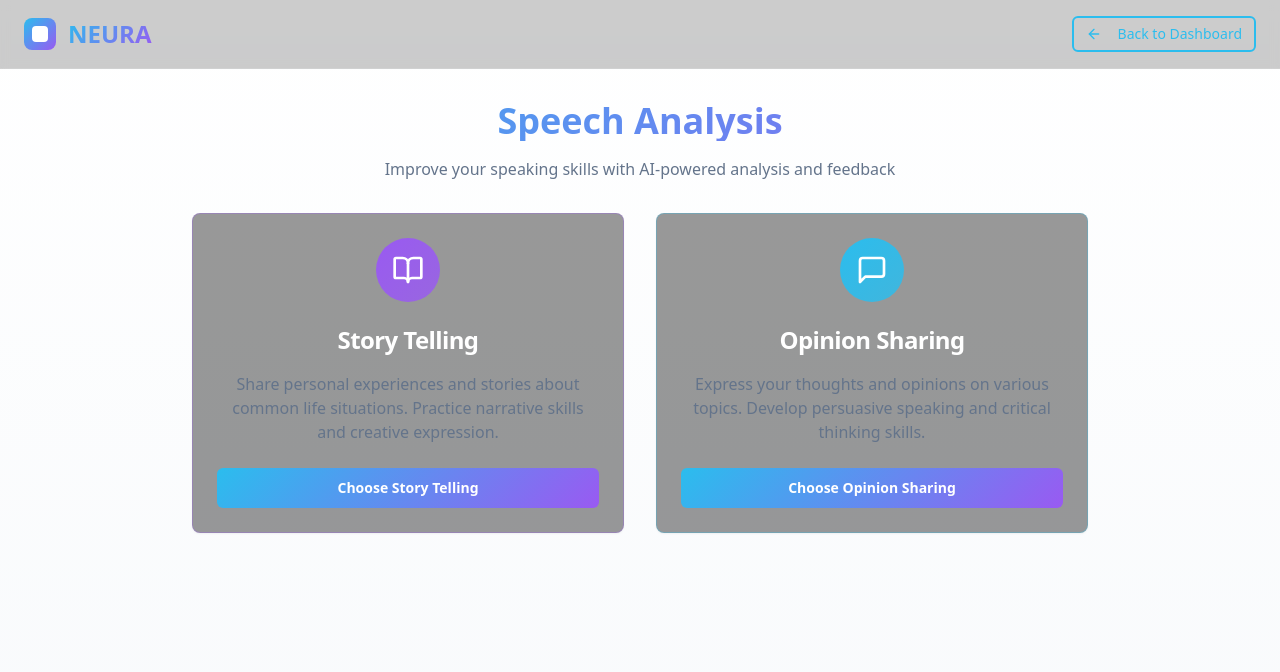
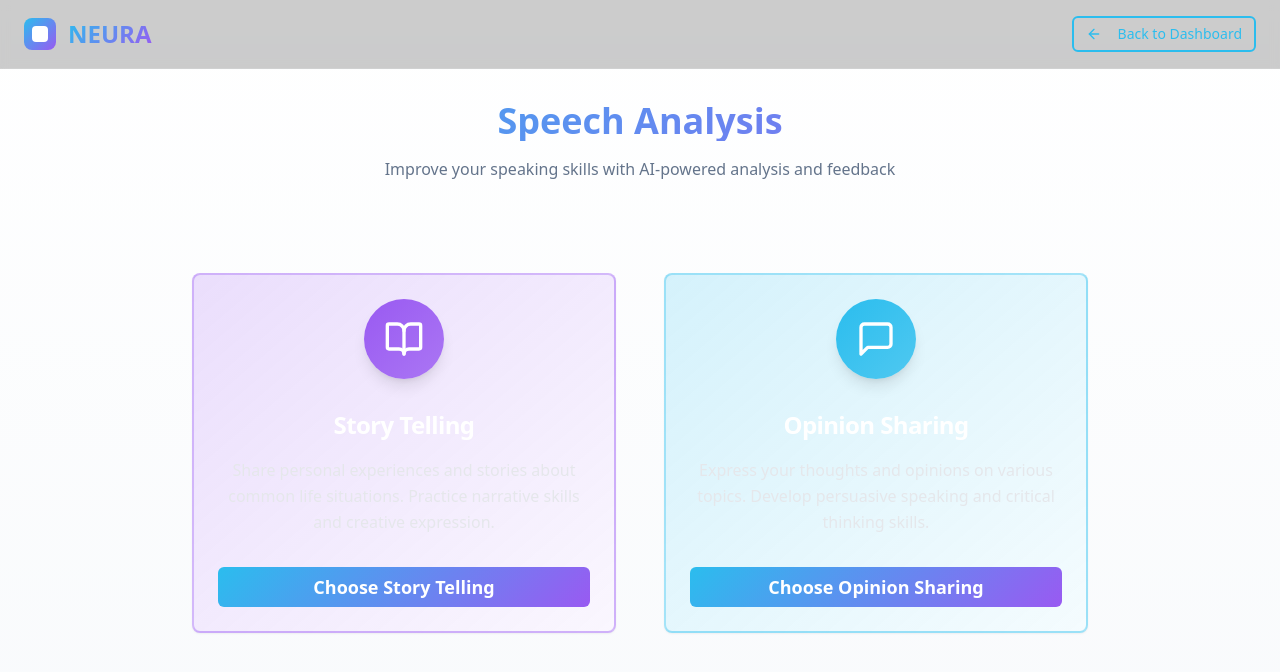
Before and after one commit to Aligenix2/neura-skill-forge, a React (Vite) app: page /speech in a window 1280 px wide. Shown: the top 672 px of the page. Built offline with nearby package versions, Linux system fonts and the light colour scheme.

Commit message:
Update speech page styling
Adjusted the color of the two boxes on the speech page to match the website's aesthetic, updated the text color for readability, and centered the boxes for improved layout.

```diff
--- a/src/components/speech/SpeechModeSelection.tsx
+++ b/src/components/speech/SpeechModeSelection.tsx
@@ -9,41 +9,41 @@ interface SpeechModeSelectionProps {
 
 export const SpeechModeSelection = ({ onModeSelect }: SpeechModeSelectionProps) => {
   return (
-    <div className="max-w-4xl mx-auto">
-      <div className="grid md:grid-cols-2 gap-8">
-        <Card className="bg-black/40 border-neura-purple/30 hover:border-neura-purple/60 transition-all duration-300 cursor-pointer group"
+    <div className="max-w-5xl mx-auto flex items-center justify-center min-h-[60vh]">
+      <div className="grid md:grid-cols-2 gap-12 w-full max-w-4xl">
+        <Card className="bg-gradient-to-br from-neura-purple/20 to-neura-purple/5 border-2 border-neura-purple/40 hover:border-neura-purple/70 hover:shadow-neura-glow transition-all duration-300 cursor-pointer group backdrop-blur-sm"
               onClick={() => onModeSelect("storytelling")}>
           <CardHeader className="text-center pb-4">
-            <div className="w-16 h-16 bg-gradient-to-br from-neura-purple to-neura-purple/80 rounded-full flex items-center justify-center mx-auto mb-4 group-hover:scale-110 transition-transform">
-              <BookOpen className="w-8 h-8 text-white" />
+            <div className="w-20 h-20 bg-gradient-to-br from-neura-purple to-neura-purple/80 rounded-full flex items-center justify-center mx-auto mb-6 group-hover:scale-110 transition-transform shadow-lg">
+              <BookOpen className="w-10 h-10 text-white" />
             </div>
-            <CardTitle className="text-2xl text-white">Story Telling</CardTitle>
+            <CardTitle className="text-2xl font-semibold text-white">Story Telling</CardTitle>
           </CardHeader>
           <CardContent className="text-center">
-            <p className="text-muted-foreground mb-6">
+            <p className="text-gray-200 mb-8 leading-relaxed">
               Share personal experiences and stories about common life situations.
               Practice narrative skills and creative expression.
             </p>
-            <Button variant="neura" className="w-full">
+            <Button variant="neura" className="w-full py-3 text-lg font-semibold">
               Choose Story Telling
             </Button>
           </CardContent>
         </Card>
 
-        <Card className="bg-black/40 border-neura-cyan/30 hover:border-neura-cyan/60 transition-all duration-300 cursor-pointer group"
+        <Card className="bg-gradient-to-br from-neura-cyan/20 to-neura-cyan/5 border-2 border-neura-cyan/40 hover:border-neura-cyan/70 hover:shadow-neura-glow transition-all duration-300 cursor-pointer group backdrop-blur-sm"
               onClick={() => onModeSelect("opinion")}>
           <CardHeader className="text-center pb-4">
-            <div className="w-16 h-16 bg-gradient-to-br from-neura-cyan to-neura-cyan/80 rounded-full flex items-center justify-center mx-auto mb-4 group-hover:scale-110 transition-transform">
-              <MessageSquare className="w-8 h-8 text-white" />
+            <div className="w-20 h-20 bg-gradient-to-br from-neura-cyan to-neura-cyan/80 rounded-full flex items-center justify-center mx-auto mb-6 group-hover:scale-110 transition-transform shadow-lg">
+              <MessageSquare className="w-10 h-10 text-white" />
             </div>
-            <CardTitle className="text-2xl text-white">Opinion Sharing</CardTitle>
+            <CardTitle className="text-2xl font-semibold text-white">Opinion Sharing</CardTitle>
           </CardHeader>
           <CardContent className="text-center">
-            <p className="text-muted-foreground mb-6">
+            <p className="text-gray-200 mb-8 leading-relaxed">
               Express your thoughts and opinions on various topics.
               Develop persuasive speaking and critical thinking skills.
             </p>
-            <Button variant="neura" className="w-full">
+            <Button variant="neura" className="w-full py-3 text-lg font-semibold">
               Choose Opinion Sharing
             </Button>
           </CardContent>
```
